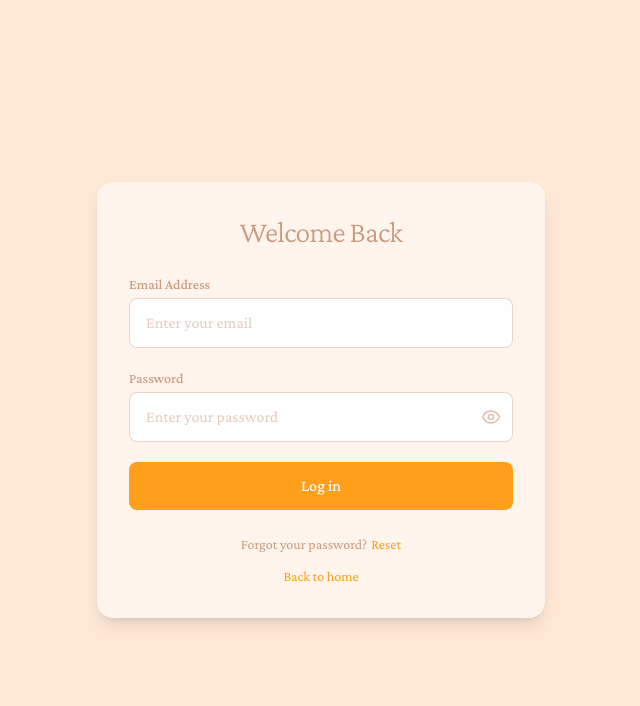
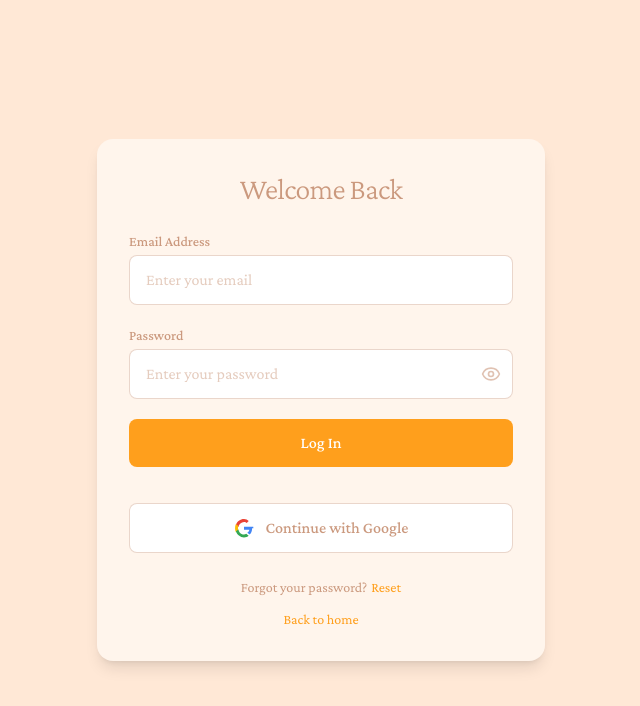
Before and after one commit to adit1110/Reflecta, a Next.js app in the folder reflecta/: page /login in a window 1280 px wide. Shown: the top 706 px of the page, without its empty margins (319-959 px from the left). Built offline with nearby package versions, Linux system fonts and the light colour scheme; no server answers.

Commit message:
Added Google Sign in.

```diff
--- a/reflecta/app/login/page.tsx
+++ b/reflecta/app/login/page.tsx
@@ -5,6 +5,7 @@ import Link from "next/link";
 import { useRouter } from "next/navigation";
 import { Eye, EyeOff } from "lucide-react";
 import { supabase } from "../../lib/supabase-browser";
+import error from "next/error";
 
 export default function LoginPage() {
   const router = useRouter();
@@ -56,6 +57,22 @@ export default function LoginPage() {
       setErrorMessage("Something went wrong. Try again.");
     } finally {
       setIsLoading(false);
+    }
+  };
+
+  const handleGoogleSignIn = async () => {
+    setErrorMessage(null);
+    if (!supabase) {
+      setErrorMessage("App misconfigured. Missing Supabase keys.");
+      return;
+    }
+
+    const { error } = await supabase.auth.signInWithOAuth({
+      provider: "google",
+    });
+
+    if (error) {
+      setErrorMessage(error.message || "Failed to sign in with Google.");
     }
   };
 
@@ -114,8 +131,44 @@ export default function LoginPage() {
             disabled={isLoading}
             className="w-full py-3 rounded-lg bg-[#FF9F1C] text-white font-medium hover:bg-[#FFBF69] transition-all duration-300 hover:shadow-lg disabled:opacity-50 disabled:cursor-not-allowed"
           >
-            {isLoading ? "Logging in..." : "Log in"}
+            {isLoading ? "Logging in..." : "Log In"}
           </button>
+
+          <div className="mt-4">
+              <button
+  type="button"
+  onClick={handleGoogleSignIn}
+  className="w-full py-3 rounded-lg border border-[#CB997E]/40 bg-white text-[#CB997E] font-medium hover:bg-[#FFF5EC] transition-all duration-300 flex items-center justify-center gap-3"
+>
+  <svg
+    width="20"
+    height="20"
+    viewBox="0 0 48 48"
+    xmlns="http://www.w3.org/2000/svg"
+  >
+    <path
+      fill="#EA4335"
+      d="M24 9.5c3.2 0 5.3 1.4 6.5 2.5l4.8-4.8C32.4 4.4 28.6 2.5 24 2.5 14.9 2.5 7.3 8.6 4.6 16.9l5.9 4.6C12 14.8 17.5 9.5 24 9.5z"
+    />
+    <path
+      fill="#4285F4"
+      d="M46.5 24.5c0-1.5-.1-2.6-.3-3.8H24v7.2h12.9c-.6 3-2.4 5.5-5.1 7.2l5.8 4.5c3.4-3.1 5.9-7.6 5.9-15.1z"
+    />
+    <path
+      fill="#FBBC05"
+      d="M10.5 28.5c-.6-1.5-1-3.1-1-4.7s.4-3.2 1-4.7l-5.9-4.6C3.1 17.6 2.5 21 2.5 24.5s.6 6.9 2.1 9.9l5.9-4.6z"
+    />
+    <path
+      fill="#34A853"
+      d="M24 46.5c4.6 0 8.4-1.5 11.2-4.1l-5.8-4.5c-1.6 1.1-3.7 1.8-5.4 1.8-6.5 0-12-5.3-13.5-12.4l-5.9 4.6C7.3 40.4 14.9 46.5 24 46.5z"
+    />
+  </svg>
+
+  <span>Continue with Google</span>
+</button>
+
+            </div>
+
           {errorMessage ? (
             <p className="text-sm text-red-500 text-center">{errorMessage}</p>
           ) : null}
```
